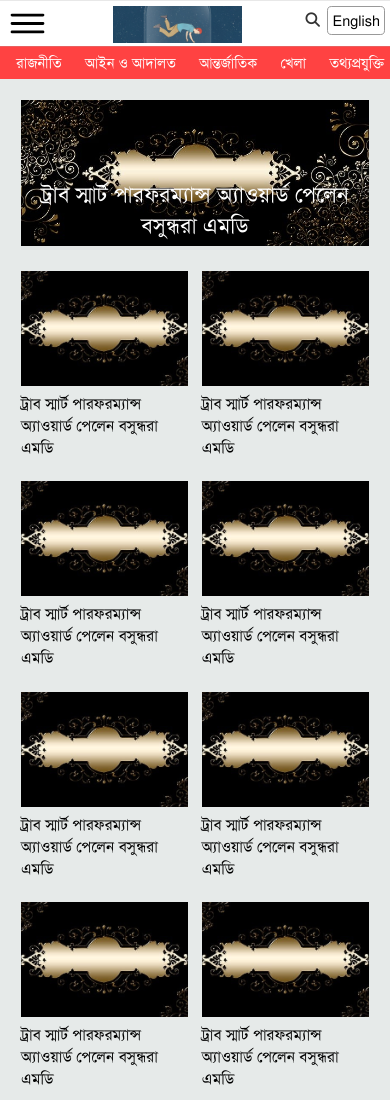
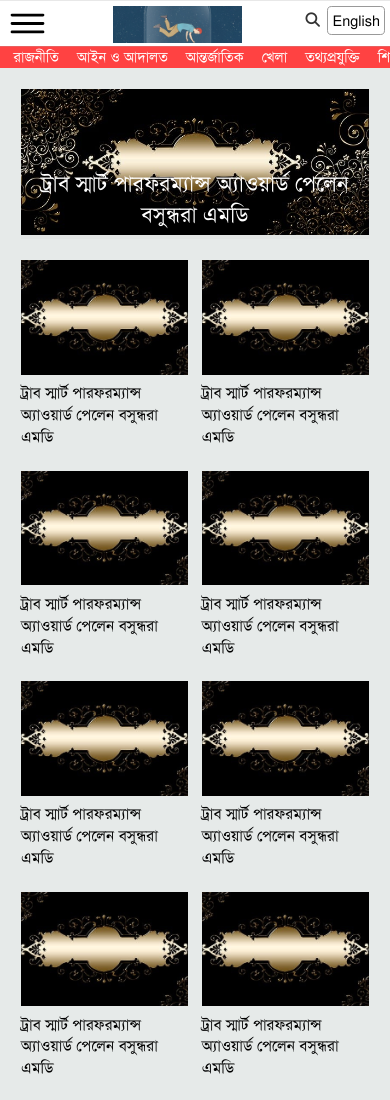
Before and after one commit to code2web/probash, a plain HTML site: page index.html in a window 390 px wide. Shown: the top 1100 px of the page. Drawn offline with Linux system fonts and the light colour scheme; a web font is replaced by a local one.

Commit message:
Update responsive.css

```diff
--- a/css/responsive.css
+++ b/css/responsive.css
@@ -314,6 +314,13 @@
 		font-size: 56.5%;
 	}
 
+	.linkNavDiv{
+		padding: 0;
+	}
+	.scrollNavbarDiv a.linkNav:link, a.linkNav:visited{
+		padding: 0 1rem;
+	}
+
 	.CategoryPagetourLeft2 .imgDiv{
 		width: 11.8rem;
 		height: 6.1rem;
```
